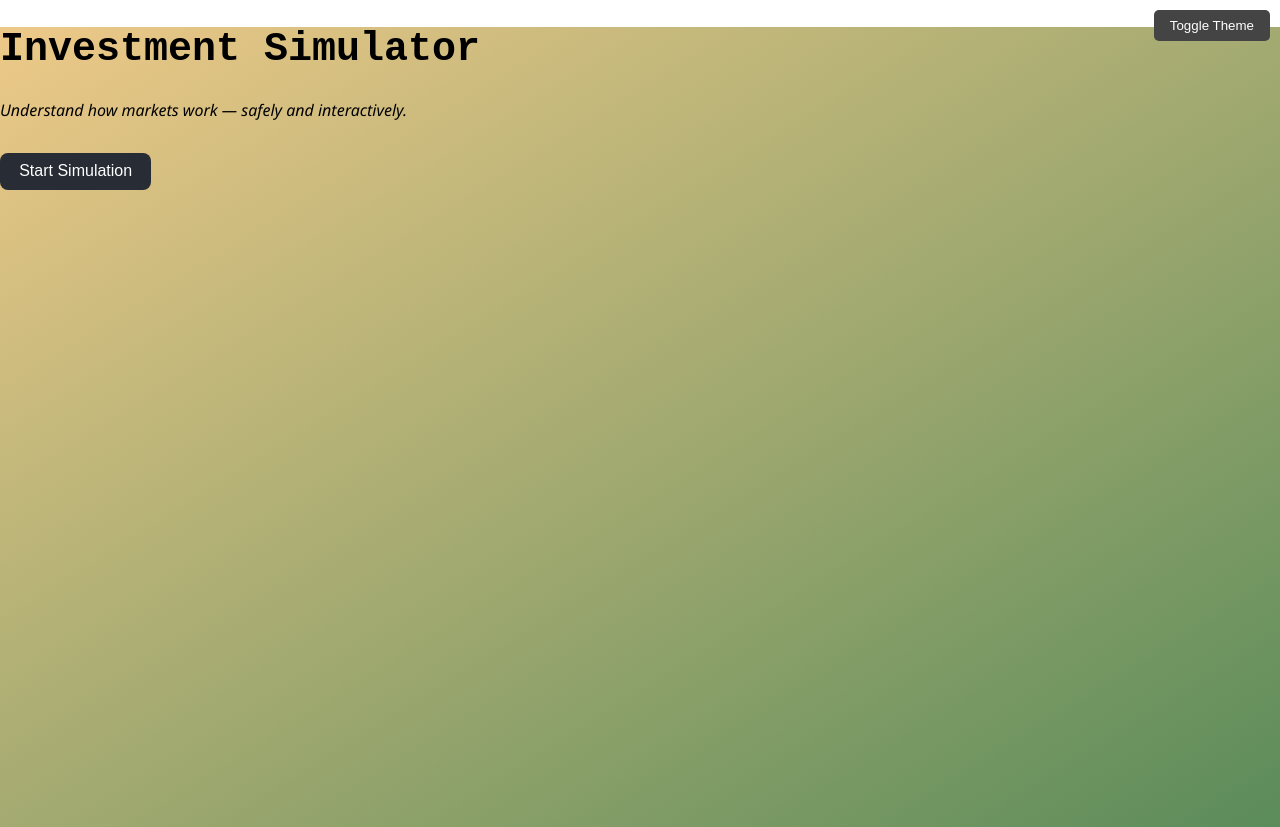
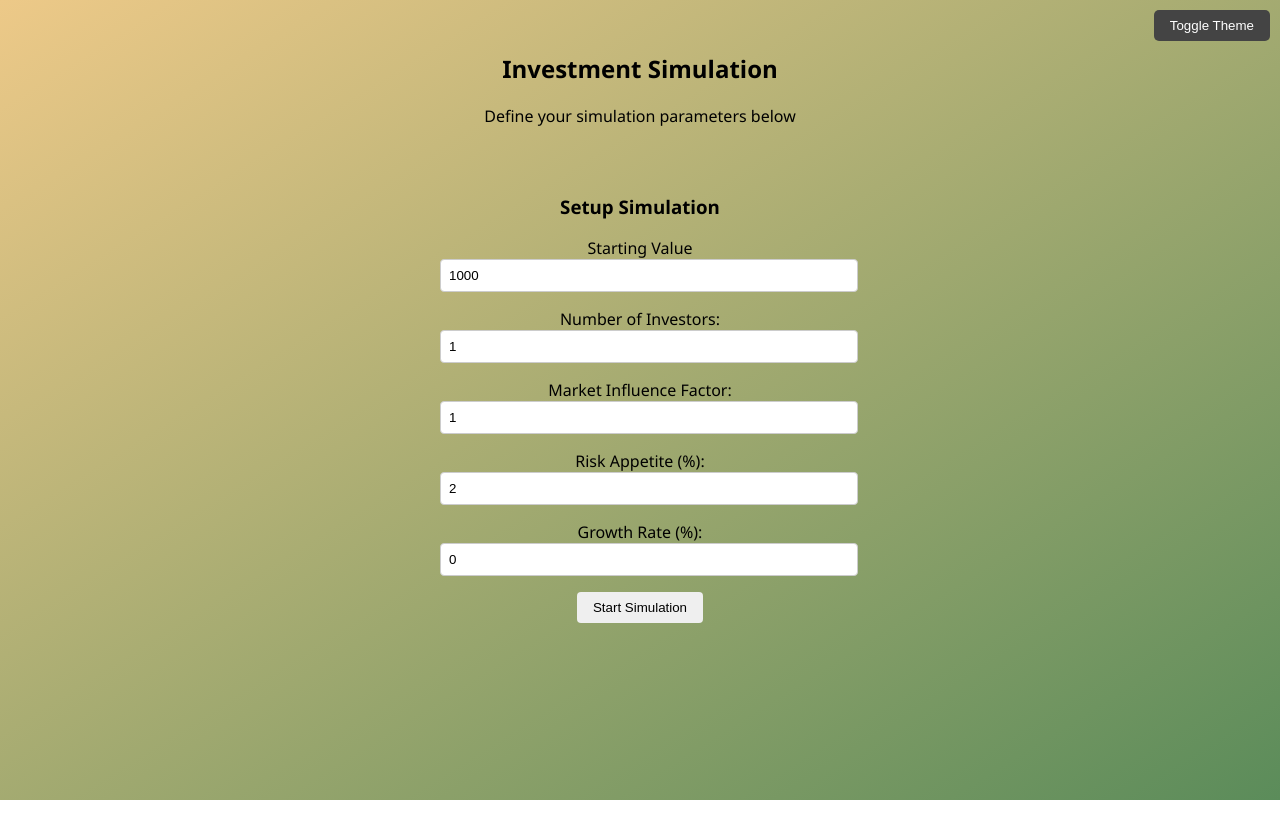
Before and after one commit to GustavsGarais/Nosleguma-darbs-investacija, a Vue app in the folder Simulation/: page / in a window 1280 px wide. After the commit the page ends 800 px from the top, so only its background shows below. Built offline with nearby package versions, Linux system fonts and the light colour scheme.

Commit message:
Simulation starting to work again

```diff
--- a/Simulation/package.json
+++ b/Simulation/package.json
@@ -9,9 +9,11 @@
     "preview": "vite preview"
   },
   "dependencies": {
+    "axios": "^1.8.4",
     "cors": "^2.8.5",
     "express": "^5.1.0",
-    "vue": "^3.5.13"
+    "vue": "^3.5.13",
+    "vue-router": "^4.5.0"
   },
   "devDependencies": {
     "@vitejs/plugin-vue": "^5.2.3",
--- a/Simulation/src/App.vue
+++ b/Simulation/src/App.vue
@@ -1,5 +1,5 @@
 <template>
-  <div :class="themeClass">
+  <div :class="themeClass" class="app-wrapper">
     <button @click="toggleTheme" class="theme-toggle">Toggle Theme</button>
     <component :is="currentPage" @navigate="navigate" />
   </div>
@@ -14,7 +14,7 @@ export default {
   components: { HomePage, LoginPage, SimulationPage },
   data() {
     return {
-      currentPage: 'HomePage',
+      currentPage: 'SimulationPage', // now opens SimulationPage by default
       darkMode: JSON.parse(localStorage.getItem('darkMode')) || false
     }
   },
@@ -33,10 +33,6 @@ export default {
     }
   }
 }
-function toggleTheme() {
-  document.body.classList.toggle('dark-theme');
-}
-
 </script>
 
 <style>
--- /dev/null
+++ b/Simulation/src/components/InvestmentChart.vue
@@ -0,0 +1,66 @@
+<template>
+    <div class="chart-container">
+      <canvas ref="canvas" width="600" height="300"></canvas>
+    </div>
+  </template>
+
+  <script>
+  export default {
+    name: 'InvestmentChart',
+    props: {
+      data: {
+        type: Array,
+        default: () => []
+      }
+    },
+    watch: {
+      data() {
+        this.drawChart()
+      }
+    },
+    mounted() {
+      this.drawChart()
+    },
+    methods: {
+      drawChart() {
+        const canvas = this.$refs.canvas
+        if (!canvas || this.data.length < 2) return
+        const ctx = canvas.getContext('2d')
+        ctx.clearRect(0, 0, canvas.width, canvas.height)
+        const values = this.data.map(pt => pt.value)
+        const min = Math.min(...values)
+        const max = Math.max(...values)
+        const len = this.data.length
+        const padding = 40
+        const w = canvas.width - padding * 2
+        const h = canvas.height - padding * 2
+        ctx.beginPath()
+        this.data.forEach((pt, i) => {
+          const x = padding + (i / (len - 1)) * w
+          const y = padding + h - ((pt.value - min) / (max - min)) * h
+          if (i === 0) ctx.moveTo(x, y)
+          else ctx.lineTo(x, y)
+        })
+        ctx.stroke()
+        // axes
+        ctx.beginPath()
+        ctx.moveTo(padding, padding)
+        ctx.lineTo(padding, padding + h)
+        ctx.lineTo(padding + w, padding + h)
+        ctx.stroke()
+      }
+    }
+  }
+  </script>
+
+  <style scoped>
+  .chart-container {
+    text-align: center;
+    margin: 0 auto;
+  }
+  canvas {
+    border: 1px solid #ccc;
+    display: block;
+    margin: 0 auto;
+  }
+  </style>
--- /dev/null
+++ b/Simulation/src/components/SimulationControl.vue
@@ -0,0 +1,58 @@
+<template>
+    <div class="control-container">
+      <button @click="$emit('togglePause')">
+        {{ isPaused ? 'Resume' : 'Pause' }}
+      </button>
+      <label>
+        Speed:
+        <input
+          type="range"
+          v-model.number="localSpeed"
+          min="0.5"
+          max="5"
+          step="0.5"
+          @change="speedChanged"
+        />
+        {{ localSpeed }}x
+      </label>
+    </div>
+  </template>
+
+  <script>
+  export default {
+    name: 'SimulationControl',
+    props: {
+      isPaused: Boolean,
+      speed: Number
+    },
+    data() {
+      return {
+        localSpeed: this.speed
+      }
+    },
+    methods: {
+      speedChanged() {
+        this.$emit('speedChange', this.localSpeed)
+      }
+    }
+  }
+  </script>
+
+  <style scoped>
+  .control-container {
+    display: flex;
+    justify-content: center;
+    align-items: center;
+    gap: 1rem;
+    margin: 1rem 0;
+  }
+  input[type="range"] {
+    vertical-align: middle;
+  }
+  button {
+    padding: 0.5rem 1rem;
+    border: none;
+    border-radius: 4px;
+    cursor: pointer;
+  }
+  </style>
--- a/Simulation/src/components/SimulationPage.vue
+++ b/Simulation/src/components/SimulationPage.vue
@@ -1,30 +1,64 @@
 <template>
-  <div class="page-fill">
-    <h2>Simulation Running...</h2>
-    <p>Welcome, {{ user }}</p>
-    <button @click="logout">Logout</button>
+  <div class="sim-page">
+    <h2>Investment Simulation</h2>
+    <p v-if="!started">Define your simulation parameters below</p>
+    <SimulationSetup v-if="!started" @start="startSimulation" />
+    <div v-else>
+      <SimulationControl
+        :isPaused="paused"
+        :speed="speed"
+        @togglePause="togglePause"
+        @speedChange="updateSpeed"
+      />
+      <InvestmentChart :data="history" />
+    </div>
   </div>
 </template>
 
 <script>
+import SimulationSetup from './SimulationSetup.vue'
+import SimulationControl from './SimulationControl.vue'
+import InvestmentChart from './InvestmentChart.vue'
+
 export default {
+  name: 'SimulationPage',
+  components: { SimulationSetup, SimulationControl, InvestmentChart },
   data() {
     return {
-      user: ''
-    }
-  },
-  mounted() {
-    const loggedIn = localStorage.getItem('loggedInUser')
-    if (!loggedIn) {
-      this.$emit('navigate', 'LoginPage')
-    } else {
-      this.user = loggedIn
+      started: false,
+      paused: false,
+      speed: 1,
+      initialParams: null,
+      currentValue: 0,
+      history: []
     }
   },
   methods: {
-    logout() {
-      localStorage.removeItem('loggedInUser')
-      this.$emit('navigate', 'HomePage')
+    startSimulation(params) {
+      this.initialParams = params
+      this.currentValue = params.startValue
+      this.history = [ { time: 0, value: this.currentValue } ]
+      this.started = true
+      this.runLoop()
+    },
+    runLoop() {
+      const step = () => {
+        if (!this.started) return
+        if (!this.paused) {
+          const { marketInfluence, riskAppetite, growthRate } = this.initialParams
+          const change = ((Math.random() - 0.5) * riskAppetite * marketInfluence) / 100 + (growthRate / 100)
+          this.currentValue += this.currentValue * change
+          this.history.push({ time: this.history.length, value: this.currentValue })
+        }
+        setTimeout(step, 1000 / this.speed)
+      }
+      step()
+    },
+    togglePause() {
+      this.paused = !this.paused
+    },
+    updateSpeed(newSpeed) {
+      this.speed = newSpeed
     }
   }
 }
--- /dev/null
+++ b/Simulation/src/components/SimulationSetup.vue
@@ -0,0 +1,85 @@
+<template>
+  <div class="setup-container">
+    <h3>Setup Simulation</h3>
+    <form @submit.prevent="start">
+      <div class="form-group">
+        <label>Starting Value <input v-model.number="startValue" type="number" required />
+        </label>
+      </div>
+      <div class="form-group">
+        <label>Number of Investors:
+          <input v-model.number="numInvestors" type="number" required />
+        </label>
+      </div>
+      <div class="form-group">
+        <label>Market Influence Factor:
+          <input v-model.number="marketInfluence" type="number" required />
+        </label>
+      </div>
+      <div class="form-group">
+        <label>Risk Appetite (%):
+          <input v-model.number="riskAppetite" type="number" required />
+        </label>
+      </div>
+      <div class="form-group">
+        <label>Growth Rate (%):
+          <input v-model.number="growthRate" type="number" required />
+        </label>
+      </div>
+      <button type="submit">Start Simulation</button>
+    </form>
+  </div>
+</template>
+
+<script>
+export default {
+  name: 'SimulationSetup',
+  data() {
+    return {
+      startValue: 1000,
+      numInvestors: 1,
+      marketInfluence: 1,
+      riskAppetite: 2,
+      growthRate: 0
+    }
+  },
+  methods: {
+    start() {
+      this.$emit('start', {
+        startValue: this.startValue,
+        numInvestors: this.numInvestors,
+        marketInfluence: this.marketInfluence,
+        riskAppetite: this.riskAppetite,
+        growthRate: this.growthRate
+      })
+    }
+  }
+}
+</script>
+
+<style scoped>
+.setup-container {
+  max-width: 400px;
+  margin: 2rem auto;
+  padding: 1rem;
+  border: 1px solid var(--text-color);
+  border-radius: 8px;
+}
+.form-group {
+  margin-bottom: 1rem;
+  display: flex;
+  flex-direction: column;
+}
+input {
+  padding: 0.5rem;
+  border-radius: 4px;
+  border: 1px solid #ccc;
+  width: 100%;
+}
+button {
+  padding: 0.5rem 1rem;
+  border: none;
+  border-radius: 4px;
+  cursor: pointer;
+}
+</style>
```
Also changed, not shown: 2 other files (tests, documents, lock files or other folders).
